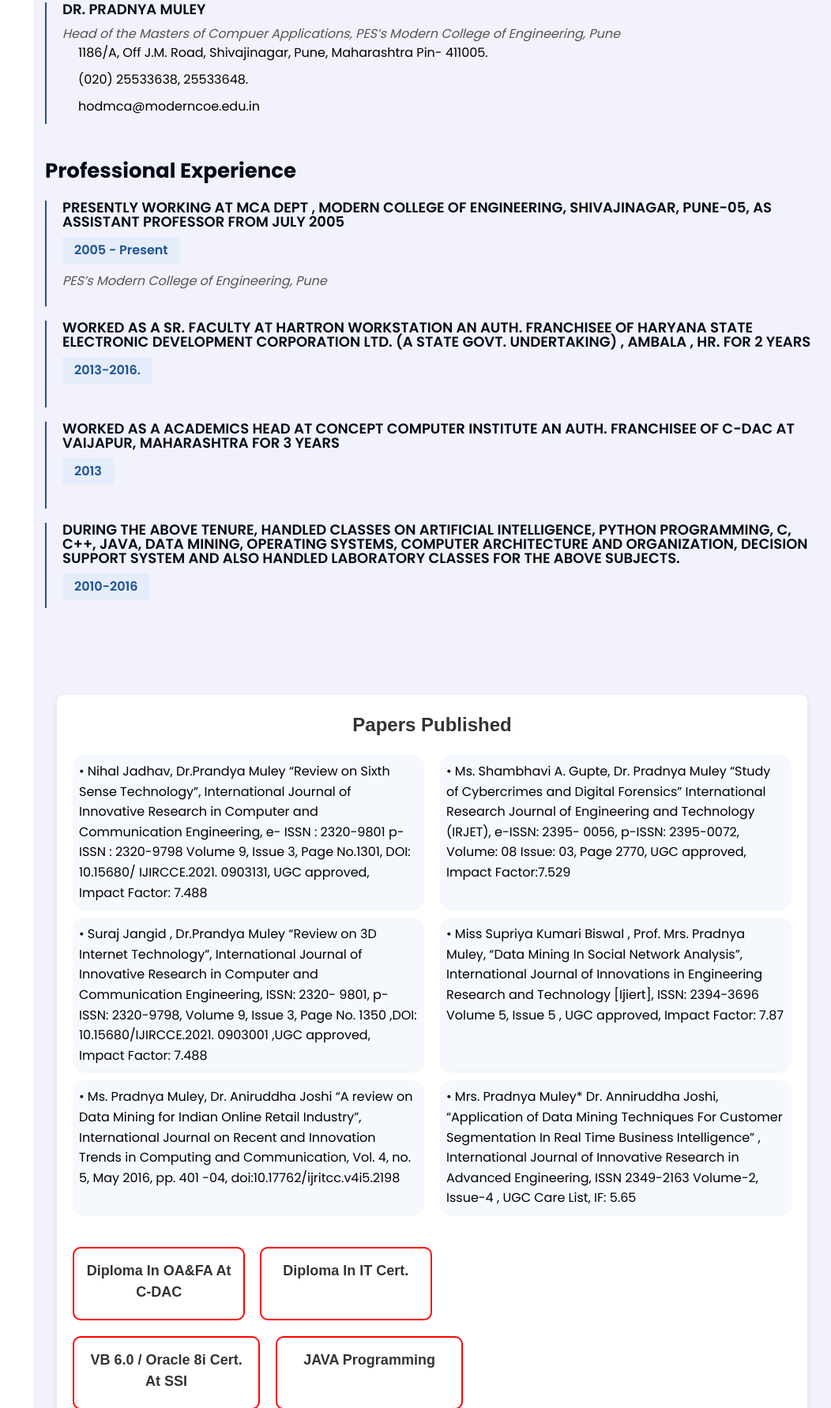
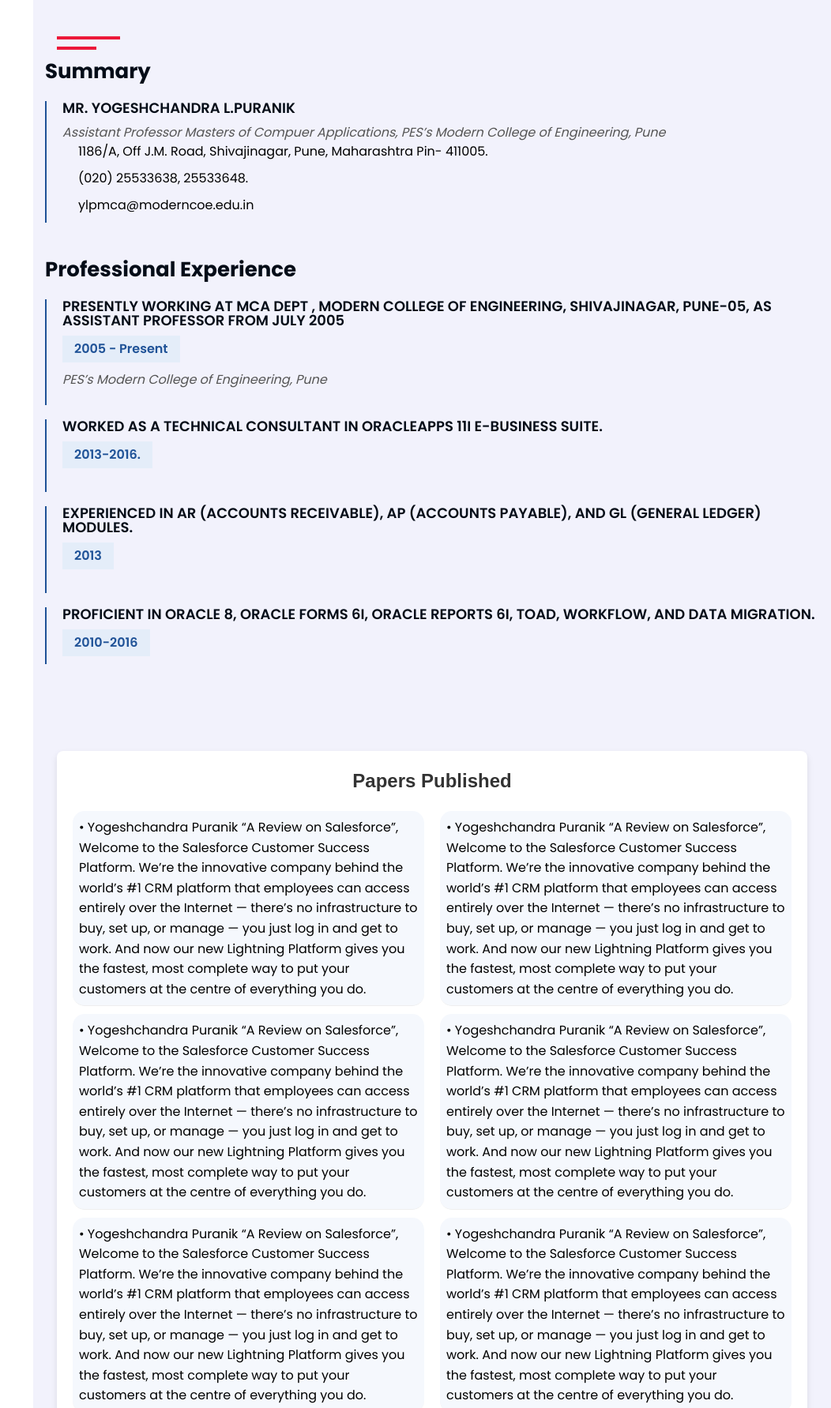
Before and after one commit to anuragdandge/YP, a plain HTML site: page index.html in a window 1280 px wide. Shown: the part 1698-3481 px from the top of the page at 79% size, without its empty margins (228-1280 px from the left). Drawn offline with Linux system fonts and the light colour scheme; a web font is replaced by a local one.

Commit message:
new update

```diff
--- a/index.html
+++ b/index.html
@@ -67,18 +67,23 @@
 
               <div class="row">
                 <div class="about-text padd-15">
-                  <h3>Professional Experience: <span>More than 20 Years</span></h3>
+                  <h3>Professional Experience: <span>More than 10 Years</span></h3>
                   <p>
-                    Presently working at MCA Dept , MODERN COLLEGE OF ENGINEERING, SHIVAJINAGAR,
-                    PUNE-05, as Assistant Professor from July 2005.
-                    Worked as a Sr. Faculty at HARTRON WORKSTATION an Auth. Franchisee of Haryana
-                    state electronic development corporation Ltd. (A state Govt. Undertaking) , AMBALA , HR.
-                    for 2 years
-                    Worked as a Academics Head at CONCEPT COMPUTER INSTITUTE an Auth. Franchisee
-                    of C-DAC at Vaijapur, Maharashtra for 3 years
-                    During the above tenure, handled classes on Artificial Intelligence, Python Programming,
-                    C, C++, JAVA, Data Mining, Operating Systems, Computer Architecture and Organization,
-                    Decision Support System and also handled Laboratory classes for the above subjects.
+                    Worked as a Technical consultant in OracleApps 11i E-Business Suite.
+                    Experienced in AR (Accounts Receivable), AP (Accounts Payable), and GL (General Ledger) modules.
+                    Proficient in Oracle 8, Oracle Forms 6i, Oracle Reports 6i, Toad, Workflow, and data migration.
+                    Served as a LIC (Local Enquiry Committee) member for S.P. Pune University, overseeing infrastructure inspections and
+                    approvals for engineering and management colleges.
+                    Obtained UGC Approval for the Post of lecturer in MCA Course under the faculty of Management at S.P. Pune University.
+                    External Senior Supervisor for MCA and Engineering Exams at S.P. Pune University.
+                    Guided over 125 students for MCA internship projects in various software companies.
+                    Participated in numerous state and National level seminars, workshops, STTPs, and FDPs.
+                    Organized State and National level Seminars, workshops, and FDPs.
+                    Participated in Faculty Development Programmes at L&T InfoTech Mumbai and Infosys.
+                    Worked as a paper setter, Moderator, and Chairman for Various Subjects of MCA Course at S.P.Pune University.
+                    ARC center Coordinator of DTE for MCA and Engineering Course.
+                    In charge of MCA Admissions committee, Time Table, student activities, and professional society chapters.
+                    Completed training in AWS (Amazon Web Services) Educator program.
                   </p>
                 </div>
               </div>
@@ -86,7 +91,7 @@
                 <div class="personal-info padd-15">
                   <div class="row">
                     <div class="info-item padd-15">
-                      <p>Experience:<span>20 years</span></p>
+                      <p>Experience:<span>10 years</span></p>
                     </div>
                     <div class="info-item padd-15">
                       <p>Phone:<span>+91 0000000000</span></p>
@@ -98,13 +103,13 @@
                       <p>Age:<span>00</span></p>
                     </div>
                     <div class="info-item padd-15">
-                      <p>Paper Published : <span>06</span></p>
+                      <p>Paper Published : <span>10</span></p>
                     </div>
                     <div class="info-item padd-15">
                       <p>Birthday:<span>01/01/1980</span></p>
                     </div>
                     <div class="info-item padd-15">
-                      <p>Degree:<span> Ph.D </span></p>
+                      <p>Degree:<span> Pursuing </span></p>
                     </div>
                     <div class="info-item padd-15">
                       <p>Paper Presented:<span>01</span></p>
@@ -130,13 +135,13 @@
                     <div class="col-lg-6" data-aos="fade-up">
                       <h3 class="resume-title">Summary</h3>
                       <div class="resume-item pb-0">
-                        <h4>Dr. Pradnya Muley</h4>
-                        <p><em> Head of the Masters of Compuer Applications, PES’s
+                        <h4>MR. YOGESHCHANDRA L.PURANIK </h4>
+                        <p><em> Assistant Professor Masters of Compuer Applications, PES’s
                             Modern College of Engineering, Pune</em></p>
                         <ul>
                           <li>1186/A, Off J.M. Road, Shivajinagar, Pune, Maharashtra Pin- 411005.</li>
                           <li>(020) 25533638, 25533648.</li>
-                          <li>hodmca@moderncoe.edu.in</li>
+                          <li>ylpmca@moderncoe.edu.in</li>
                         </ul>
                       </div>
 
@@ -154,9 +159,7 @@
                         </ul>
                       </div>
                       <div class="resume-item">
-                        <h4>Worked as a Sr. Faculty at HARTRON WORKSTATION an Auth. Franchisee of Haryana
-                          state electronic development corporation Ltd. (A state Govt. Undertaking) , AMBALA , HR.
-                          for 2 years</h4>
+                        <h4>Worked as a Technical consultant in OracleApps 11i E-Business Suite.</h4>
                         <h5>2013-2016.</h5>
 
                         <ul>
@@ -164,8 +167,7 @@
                         </ul>
                       </div>
                       <div class="resume-item">
-                        <h4>Worked as a Academics Head at CONCEPT COMPUTER INSTITUTE an Auth. Franchisee
-                          of C-DAC at Vaijapur, Maharashtra for 3 years</h4>
+                        <h4>Experienced in AR (Accounts Receivable), AP (Accounts Payable), and GL (General Ledger) modules.</h4>
                         <h5>2013</h5>
 
                         <ul>
@@ -173,9 +175,7 @@
                         </ul>
                       </div>
                       <div class="resume-item">
-                        <h4>During the above tenure, handled classes on Artificial Intelligence, Python Programming,
-                          C, C++, JAVA, Data Mining, Operating Systems, Computer Architecture and Organization,
-                          Decision Support System and also handled Laboratory classes for the above subjects. </h4>
+                        <h4>Proficient in Oracle 8, Oracle Forms 6i, Oracle Reports 6i, Toad, Workflow, and data migration.</h4>
                         <h5>2010-2016</h5>
 
                         <ul>
@@ -191,29 +191,55 @@
               <section id="achivements" <div class="professional-info">
                 <h2>Papers Published</h2>
                 <ul>
-                  <li>• Nihal Jadhav, Dr.Prandya Muley “Review on Sixth Sense Technology”, International
-                    Journal of Innovative Research in Computer and Communication Engineering, e- ISSN :
-                    2320-9801 p-ISSN : 2320-9798 Volume 9, Issue 3, Page No.1301, DOI: 10.15680/
-                    IJIRCCE.2021. 0903131, UGC approved, Impact Factor: 7.488
+                  <li>• Yogeshchandra Puranik “A Review on Salesforce”, Welcome to the Salesforce Customer Success
+                  Platform. We’re the innovative company behind the
+                  world’s #1 CRM platform that employees can access
+                  entirely over the Internet — there’s no infrastructure
+                  to buy, set up, or manage — you just log in and get to
+                  work. And now our new Lightning Platform gives you
+                  the fastest, most complete way to put your customers
+                  at the centre of everything you do.
                   </li>
-                  <li>• Ms. Shambhavi A. Gupte, Dr. Pradnya Muley “Study of Cybercrimes and Digital Forensics”
-                    International Research Journal of Engineering and Technology (IRJET), e-ISSN: 2395-
-                    0056, p-ISSN: 2395-0072, Volume: 08 Issue: 03, Page 2770, UGC approved, Impact
-                    Factor:7.529</li>
-                  <li>• Suraj Jangid , Dr.Prandya Muley “Review on 3D Internet Technology”, International
-                    Journal of Innovative Research in Computer and Communication Engineering, ISSN: 2320-
-                    9801, p-ISSN: 2320-9798, Volume 9, Issue 3, Page No. 1350 ,DOI:
-                    10.15680/IJIRCCE.2021. 0903001 ,UGC approved, Impact Factor: 7.488</li>
-                  <li>• Miss Supriya Kumari Biswal , Prof. Mrs. Pradnya Muley, “Data Mining In Social Network
-                    Analysis”, International Journal of Innovations in Engineering Research and Technology
-                    [Ijiert], ISSN: 2394-3696 Volume 5, Issue 5 , UGC approved, Impact Factor: 7.87</li>
-                  <li>• Ms. Pradnya Muley, Dr. Aniruddha Joshi “A review on Data Mining for Indian Online Retail
-                    Industry”, International Journal on Recent and Innovation Trends in Computing and
-                    Communication, Vol. 4, no. 5, May 2016, pp. 401 -04, doi:10.17762/ijritcc.v4i5.2198</li>
-                  <li>• Mrs. Pradnya Muley* Dr. Anniruddha Joshi, “Application of Data Mining Techniques For
-                    Customer Segmentation In Real Time Business Intelligence” , International Journal of
-                    Innovative Research in Advanced Engineering, ISSN 2349-2163 Volume-2, Issue-4 , UGC
-                    Care List, IF: 5.65</li>
+                  <li>• Yogeshchandra Puranik “A Review on Salesforce”, Welcome to the Salesforce Customer Success
+                  Platform. We’re the innovative company behind the
+                  world’s #1 CRM platform that employees can access
+                  entirely over the Internet — there’s no infrastructure
+                  to buy, set up, or manage — you just log in and get to
+                  work. And now our new Lightning Platform gives you
+                  the fastest, most complete way to put your customers
+                  at the centre of everything you do.</li>
+                  <li>• Yogeshchandra Puranik “A Review on Salesforce”, Welcome to the Salesforce Customer Success
+                  Platform. We’re the innovative company behind the
+                  world’s #1 CRM platform that employees can access
+                  entirely over the Internet — there’s no infrastructure
+                  to buy, set up, or manage — you just log in and get to
+                  work. And now our new Lightning Platform gives you
+                  the fastest, most complete way to put your customers
+                  at the centre of everything you do.</li>
+                  <li>• Yogeshchandra Puranik “A Review on Salesforce”, Welcome to the Salesforce Customer Success
+                  Platform. We’re the innovative company behind the
+                  world’s #1 CRM platform that employees can access
+                  entirely over the Internet — there’s no infrastructure
+                  to buy, set up, or manage — you just log in and get to
+                  work. And now our new Lightning Platform gives you
+                  the fastest, most complete way to put your customers
+                  at the centre of everything you do.</li>
+                  <li>• Yogeshchandra Puranik “A Review on Salesforce”, Welcome to the Salesforce Customer Success
+                  Platform. We’re the innovative company behind the
+                  world’s #1 CRM platform that employees can access
+                  entirely over the Internet — there’s no infrastructure
+                  to buy, set up, or manage — you just log in and get to
+                  work. And now our new Lightning Platform gives you
+                  the fastest, most complete way to put your customers
+                  at the centre of everything you do.</li>
+                  <li>• Yogeshchandra Puranik “A Review on Salesforce”, Welcome to the Salesforce Customer Success
+                  Platform. We’re the innovative company behind the
+                  world’s #1 CRM platform that employees can access
+                  entirely over the Internet — there’s no infrastructure
+                  to buy, set up, or manage — you just log in and get to
+                  work. And now our new Lightning Platform gives you
+                  the fastest, most complete way to put your customers
+                  at the centre of everything you do.</li>
 
 
                   <!-- Add this within your HTML where you want to display educational qualifications -->
@@ -248,11 +274,11 @@
 
         </div>
 
-    </div>
+        </div>
 
-  </div>
+        </div>
 
-  </div>
+         </div>
 
 
   </section>
@@ -260,10 +286,10 @@
   <!------------------------------------------------------------------------------------Education-->
 
 
-  <section id="academics" <div class="academics-box">
+  <section style="border: solid;" id="academics" class="academics">
     <div class="resume-item">
-      <h4>Ph. D. [Computer Management]</h4>
-      <h5>PUMBA, SPPU</h5>
+      <h4>Ph. D. [Social Media Cyber Crimes]</h4>
+      <h5>SPPU</h5>
       <p>Ph.D. in Computer Management involves advanced research and expertise in applying computational methodologies
         to solve complex management challenges, integrating computer science principles with strategic decision-making
         in organizational settings.</p>
@@ -296,7 +322,7 @@
     </div>
     <!----------------------------------edu end-->
 
-
+  </section>
     </div>
 
 
```
